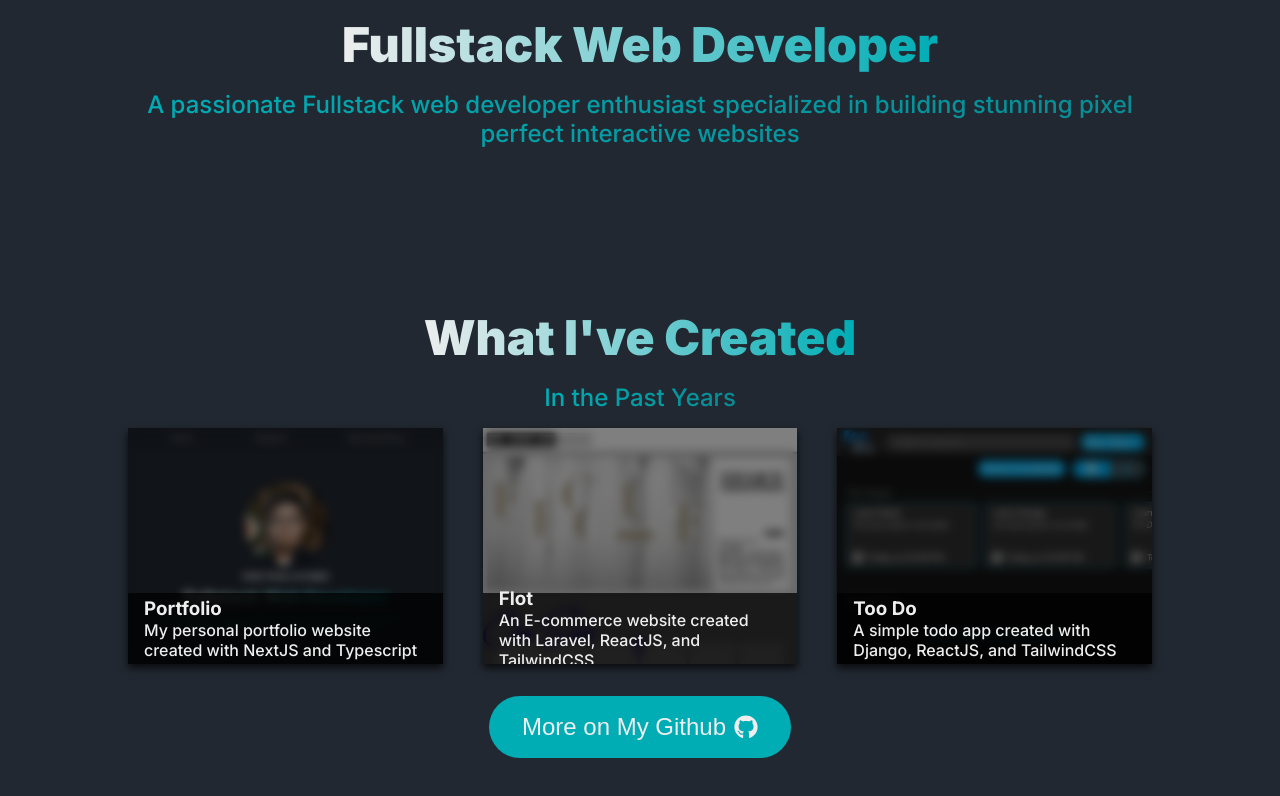
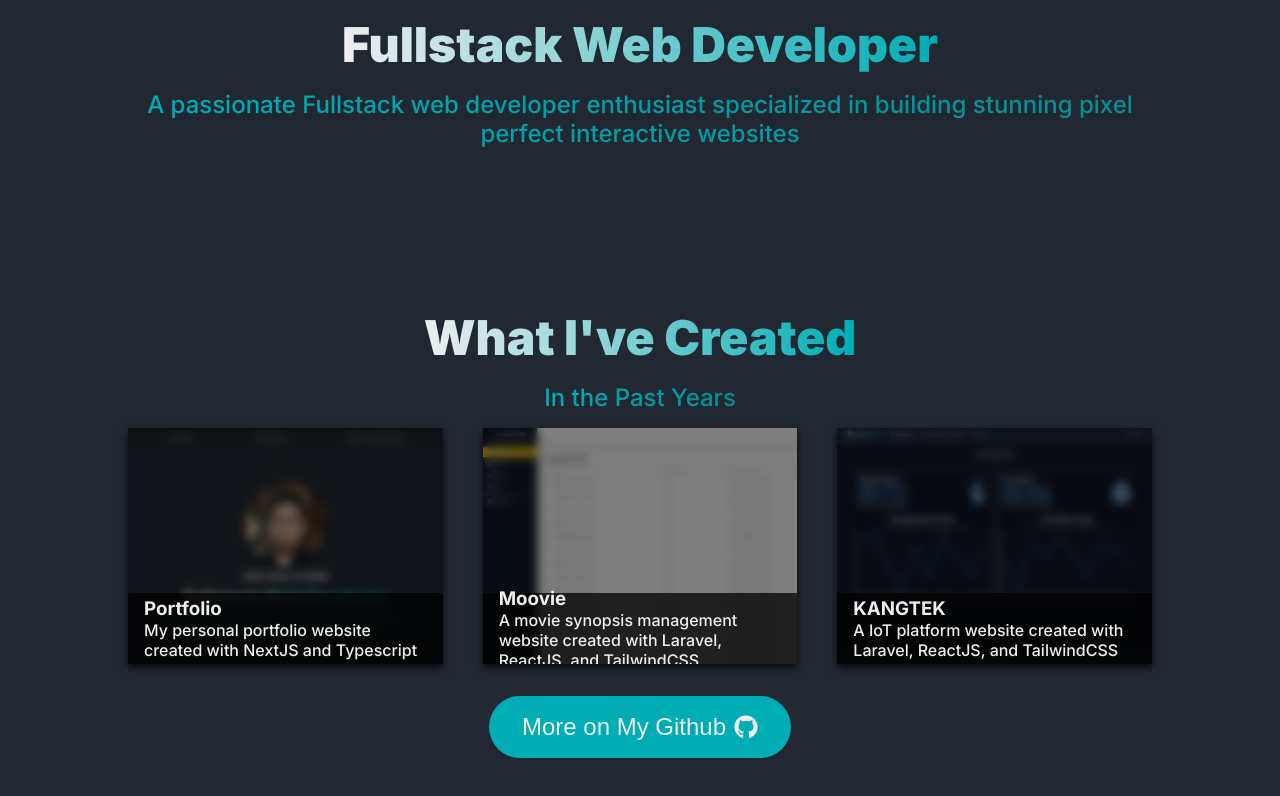
Before and after one commit to Say1ddd/portfolio, a Next.js app: page / in a window 1280 px wide. Shown: the part 446-1242 px from the top of the page. Built offline with nearby package versions, Linux system fonts and the light colour scheme.

Commit message:
Modify: changes to project lists

```diff
--- a/src/app/layout.tsx
+++ b/src/app/layout.tsx
@@ -4,6 +4,11 @@ import "./globals.css";
 
 const inter = Inter({ subsets: ["latin"] });
 const robotoMono = Roboto_Mono({ subsets: ["latin"] });
+
+export const metadata: Metadata = {
+  title: "Portfolio",
+  description: "My personal portfolio website.",
+}
 
 export default function RootLayout({
   children,
@@ -12,6 +17,7 @@ export default function RootLayout({
 }) {
   return (
     <html lang="en">
+      <link rel="icon" href="/favicon.ico" sizes="any" />
       <body className={inter.className}>{children}</body>
     </html>
   );
--- a/src/app/page.tsx
+++ b/src/app/page.tsx
@@ -19,14 +19,14 @@ const projects = [
     src: '/portfolio.png'
   },
   {
-    label: 'Flot',
-    desc: 'An E-commerce website created with Laravel, ReactJS, and TailwindCSS',
-    src: '/flot.png'
+    label: 'Moovie',
+    desc: 'A movie synopsis management website created with Laravel, ReactJS, and TailwindCSS',
+    src: '/moovie.png'
   },
   {
-    label: "Too Do",
-    desc: 'A simple todo app created with Django, ReactJS, and TailwindCSS',
-    src: '/toodo.png'
+    label: "KANGTEK",
+    desc: 'A IoT platform website created with Laravel, ReactJS, and TailwindCSS',
+    src: '/kangtek.png'
   },
 ];
 
```
Also changed, not shown: public/kangtek.png (added), public/moovie.png (added).
